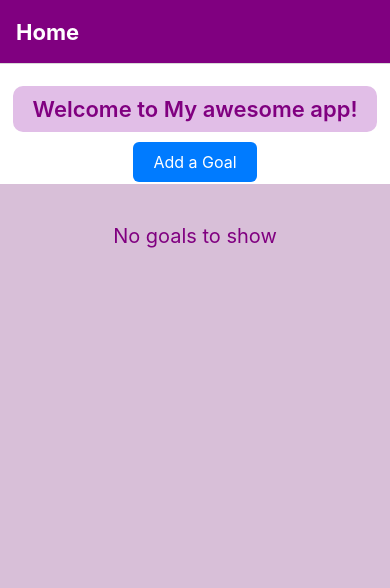
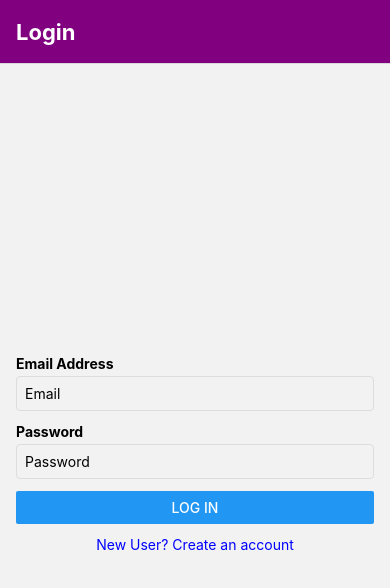
Before and after one commit to lizihao159/CS5520_project, a React Native app: screen / in a window 390 px wide. Shown: the top 588 px of the page. Built offline with nearby package versions, Linux system fonts and the light colour scheme; no server answers; the database is empty.

Commit message:
update App.js to make user can navigate to the login/signup screen firest

```diff
--- a/App.js
+++ b/App.js
@@ -4,7 +4,9 @@ import { createNativeStackNavigator } from '@react-navigation/native-stack';
 import { Alert } from 'react-native';
 import Home from './components/Home';
 import GoalDetails from './components/GoalDetails';
-import PressableButton from './components/PressableButton'; // Import the reusable PressableButton component
+import Login from './components/Login'; // Import Login screen
+import Signup from './components/Signup'; // Import Signup screen
+import PressableButton from './components/PressableButton'; // Import reusable PressableButton component
 
 // Create the stack navigator
 const Stack = createNativeStackNavigator();
@@ -13,37 +15,46 @@ export default function App() {
   return (
     <NavigationContainer>
       <Stack.Navigator
-        initialRouteName="Home"
-        // Unified header styling for all screens
+        initialRouteName="Login" // Set initial route to Login screen
         screenOptions={{
-          headerStyle: { backgroundColor: 'purple' }, // Consistent header background color
-          headerTintColor: 'white', // Consistent header font color
-          headerTitleStyle: { fontWeight: 'bold', fontSize: 22 }, // Consistent header title style
+          headerStyle: { backgroundColor: 'purple' }, // Unified header background color
+          headerTintColor: 'white', // Header text color
+          headerTitleStyle: { fontWeight: 'bold', fontSize: 22 }, // Title text styling
         }}
       >
-        {/* Home Screen with default header options */}
+        {/* Login Screen */}
+        <Stack.Screen
+          name="Login"
+          component={Login}
+          options={{ title: 'Login' }}
+        />
+
+        {/* Signup Screen */}
+        <Stack.Screen
+          name="Signup"
+          component={Signup}
+          options={{ title: 'Signup' }}
+        />
+
+        {/* Home Screen */}
         <Stack.Screen
           name="Home"
           component={Home}
-          options={{
-            title: 'Home',
-          }}
+          options={{ title: 'Home' }}
         />
 
-        {/* GoalDetails screen with dynamic header title */}
+        {/* GoalDetails Screen with dynamic header */}
         <Stack.Screen
           name="Details"
           component={GoalDetails}
           options={({ route, navigation }) => ({
-            title: route.params.goal.text,
-
-            // Add a PressableButton with an icon to the right side of the header
+            title: route.params.goal.text, // Use goal text as title
             headerRight: () => (
               <PressableButton
-                iconName="warning" // Only pass iconName to show the icon
+                iconName="warning"
                 onPress={() => Alert.alert('Warning', 'This is a warning message')}
                 customStyles={{
-                  backgroundColor: 'transparent', // Transparent background for the header button
+                  backgroundColor: 'transparent',
                   padding: 10,
                 }}
               />
```
